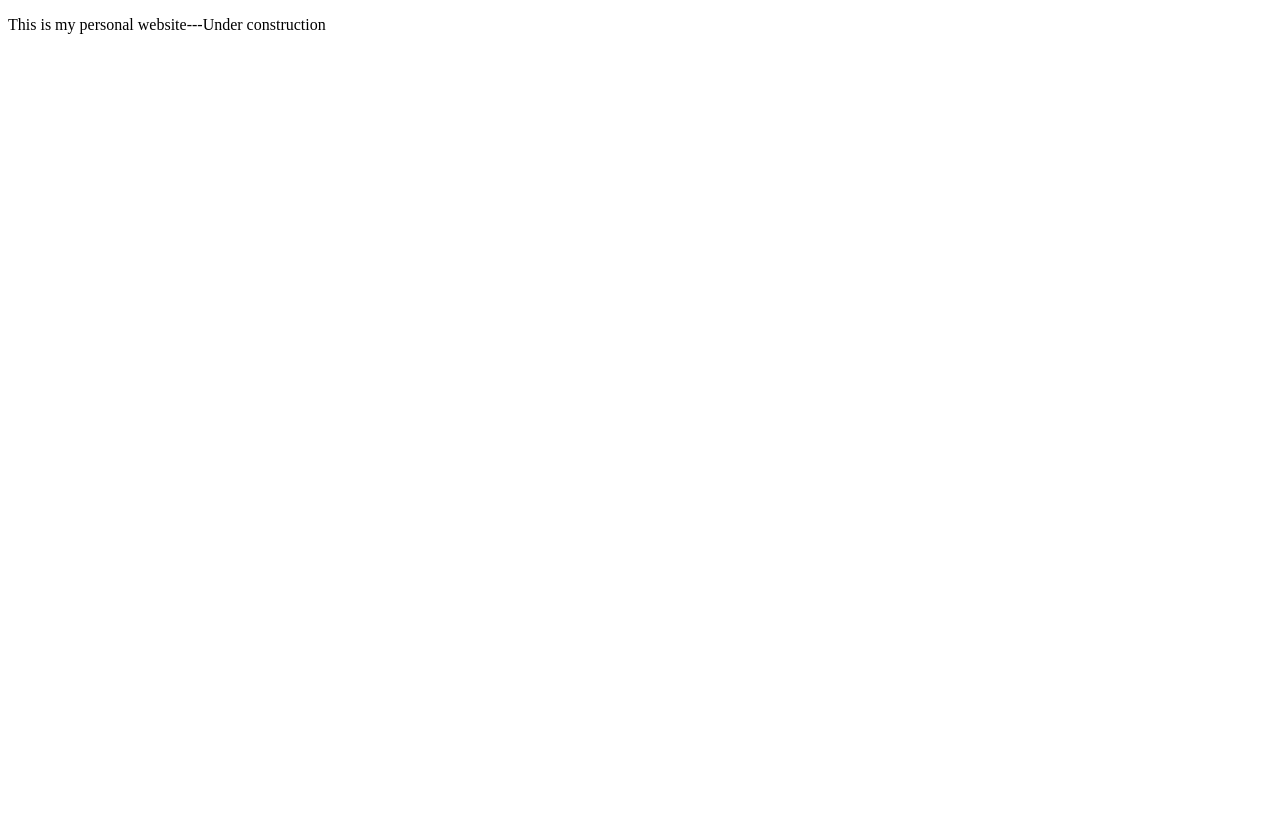
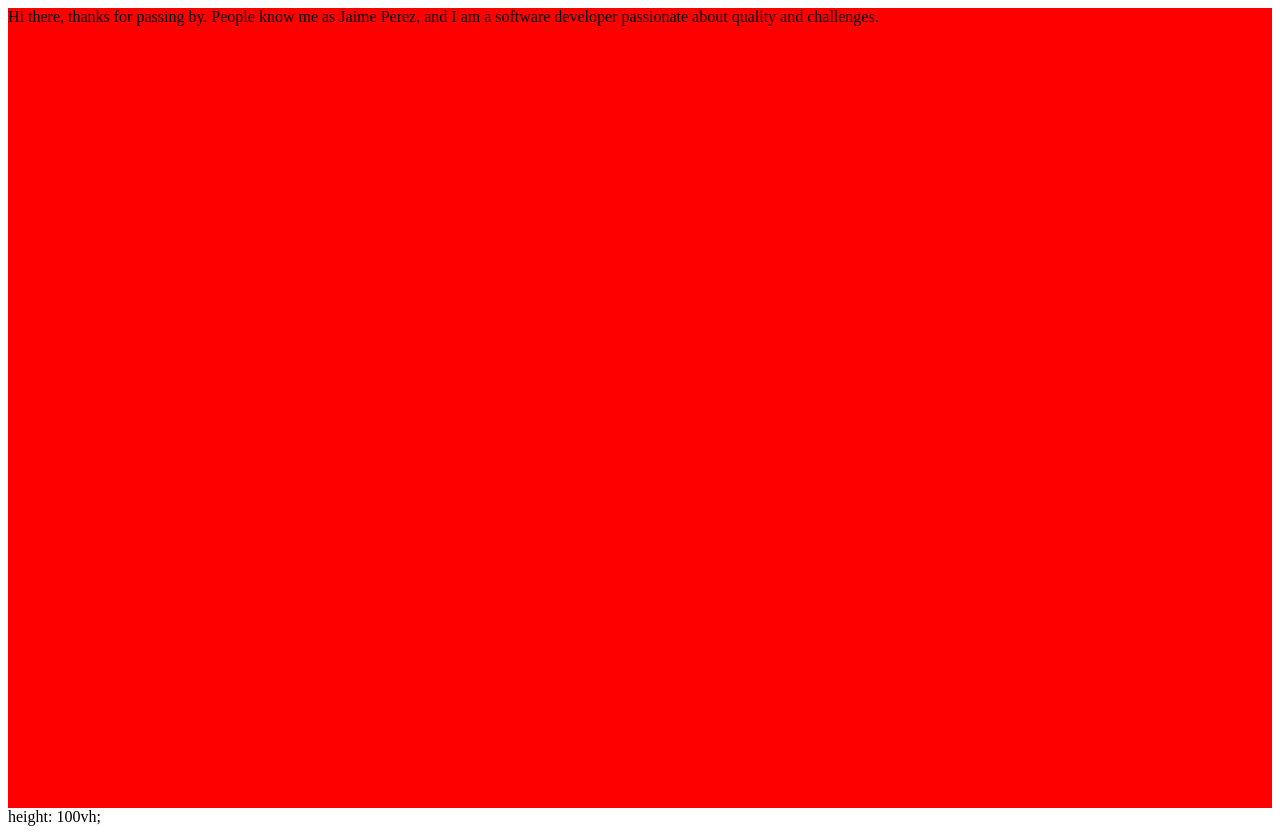
Before and after one commit to jperezh/personal-website, a website: page index.html in a window 1280 px wide. Before the commit the page ends 800 px from the top, so only its background shows below. Drawn offline with nearby package versions, Linux system fonts and the light colour scheme; files that its build step writes are made by us from their sources.

Commit message:
Added scss

```diff
--- a/index.html
+++ b/index.html
@@ -3,10 +3,28 @@
 <head>
 	<title>Jaime Alejandro Perez</title>
 	<script src="https://ajax.googleapis.com/ajax/libs/angularjs/1.6.7/angular.min.js"></script>
+	<link rel="stylesheet" href="css/main.css">
+
 </head>
 <body>
-	<p>
-		This is my personal website---Under construction
-	</p>
+	<section class="section introduction">
+		<span>Hi there, thanks for passing by. People know me as Jaime Perez, and I am a software developer passionate about quality and challenges.</span>
+	</section>
+
+    height: 100vh;
+
+	<section class"navigation">
+		<!-- Probably this can be done with angular -->
+	</section>
+
+	<section class="section experience">
+
+	</section>
+
+	<section class="section portafolio">
+
+	</section>
+
+
 </body>
 </html>
--- a/package.json
+++ b/package.json
@@ -4,7 +4,8 @@
 	"description": "A personal website for myself",
 	"main": "index.js",
 	"scripts": {
-		"start": "node index.js"
+		"start": "node index.js",
+		"build-css": "node-sass --include-path scss src/scss/main.scss assets/css/main.css"
 	},
 	"repository": {
 		"type": "git",
@@ -12,6 +13,7 @@
 	},
 	"dependencies": {
 		"express": "^4.16.2",
+		"node-sass": "^4.7.2",
 		"path": "^0.12.7"
 	}
 }
--- /dev/null
+++ b/src/scss/main.scss
@@ -0,0 +1,9 @@
+body {
+	section {
+		background-color: red;
+
+		&.introduction {
+		    height: 100vh;
+		}
+	}
+}
```
Also changed, not shown: index.js (+5 -3 lines), assets/css/main.css (added), 1 other file.
